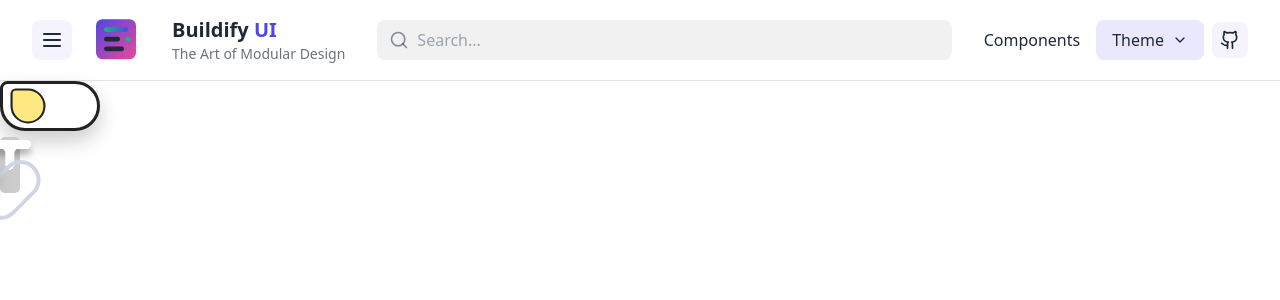
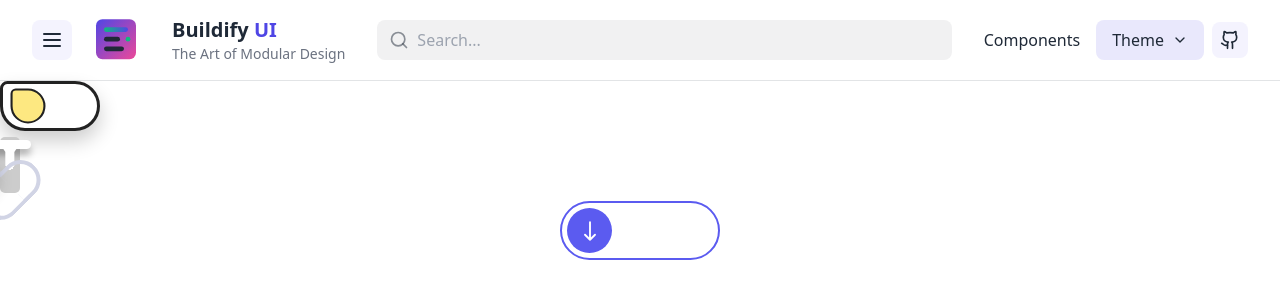
Before and after one commit to MadhavArora1213/BuildifyUi, a React (Vite) app: page / in a window 1280 px wide. Shown: the top 300 px of the page. Built offline with nearby package versions, Linux system fonts and the light colour scheme.

Commit message:
Add Download Toggle Switch

```diff
--- a/src/App3.tsx
+++ b/src/App3.tsx
@@ -4,6 +4,7 @@ import { ThemeProvider } from "./lib/theme/ThemeContext"; // Adjust the path
 import SimpleToggle from "./registry/Components/ToggleSwitches/SimpleToggle";
 import GearToggle from "./registry/Components/ToggleSwitches/GearToggle";
 import LoveToggle from "./registry/Components/ToggleSwitches/LoveToggle";
+import DownloadToggle from "./registry/Components/ToggleSwitches/DownloadToggle";
 const Navbar = lazy(() => import("./components/core/Navbar"));
 
 
@@ -16,6 +17,7 @@ const App3: React.FC = () => {
       <SimpleToggle/>
       <GearToggle/>
       <LoveToggle/>
+      <DownloadToggle/>
       </Suspense>
     </ThemeProvider>
   );
--- /dev/null
+++ b/src/registry/Components/ToggleSwitches/DownloadToggle.tsx
@@ -0,0 +1,234 @@
+import React from 'react';
+import styled from 'styled-components';
+
+const DownloadToggle = () => {
+  return (
+    <StyledWrapper>
+      <div className="container">
+        <label className="label">
+          <input type="checkbox" className="input" />
+          <span className="circle"><svg className="icon" aria-hidden="true" xmlns="http://www.w3.org/2000/svg" fill="none" viewBox="0 0 24 24">
+              <path stroke="currentColor" strokeLinecap="round" strokeLinejoin="round" strokeWidth="1.5" d="M12 19V5m0 14-4-4m4 4 4-4" />
+            </svg>
+            <div className="square" />
+          </span>
+          <p className="title">Download</p>
+          <p className="title">Open</p>
+        </label>
+      </div>
+    </StyledWrapper>
+  );
+}
+
+const StyledWrapper = styled.div`
+  .container {
+    padding: 0;
+    margin: 0;
+    box-sizing: border-box;
+    font-family: Arial, Helvetica, sans-serif;
+    display: flex;
+    justify-content: center;
+    align-items: center;
+  }
+
+  .label {
+    background-color: transparent;
+    border: 2px solid rgb(91, 91, 240);
+    display: flex;
+    align-items: center;
+    border-radius: 50px;
+    width: 160px;
+    cursor: pointer;
+    transition: all 0.4s ease;
+    padding: 5px;
+    position: relative;
+  }
+
+  .label::before {
+    content: "";
+    position: absolute;
+    top: 0;
+    bottom: 0;
+    left: 0;
+    right: 0;
+    background-color: #fff;
+    width: 8px;
+    height: 8px;
+    transition: all 0.4s ease;
+    border-radius: 100%;
+    margin: auto;
+    opacity: 0;
+    visibility: hidden;
+  }
+
+  .label .input {
+    display: none;
+  }
+
+  .label .title {
+    font-size: 17px;
+    color: #fff;
+    transition: all 0.4s ease;
+    position: absolute;
+    right: 18px;
+    bottom: 14px;
+    text-align: center;
+  }
+
+  .label .title:last-child {
+    opacity: 0;
+    visibility: hidden;
+  }
+
+  .label .circle {
+    height: 45px;
+    width: 45px;
+    border-radius: 50%;
+    background-color: rgb(91, 91, 240);
+    display: flex;
+    justify-content: center;
+    align-items: center;
+    transition: all 0.4s ease;
+    position: relative;
+    box-shadow: 0 0 0 0 rgb(255, 255, 255);
+    overflow: hidden;
+  }
+
+  .label .circle .icon {
+    color: #fff;
+    width: 30px;
+    position: absolute;
+    top: 50%;
+    left: 50%;
+    transform: translate(-50%, -50%);
+    transition: all 0.4s ease;
+  }
+
+  .label .circle .square {
+    aspect-ratio: 1;
+    width: 15px;
+    border-radius: 2px;
+    background-color: #fff;
+    opacity: 0;
+    visibility: hidden;
+    position: absolute;
+    top: 50%;
+    left: 50%;
+    transform: translate(-50%, -50%);
+    transition: all 0.4s ease;
+  }
+
+  .label .circle::before {
+    content: "";
+    position: absolute;
+    left: 0;
+    top: 0;
+    background-color: #3333a8;
+    width: 100%;
+    height: 0;
+    transition: all 0.4s ease;
+  }
+
+  .label:has(.input:checked) {
+    width: 57px;
+    animation: installed 0.4s ease 3.5s forwards;
+  }
+
+  .label:has(.input:checked)::before {
+    animation: rotate 3s ease-in-out 0.4s forwards;
+  }
+
+  .label .input:checked + .circle {
+    animation:
+      pulse 1s forwards,
+      circleDelete 0.2s ease 3.5s forwards;
+    rotate: 180deg;
+  }
+
+  .label .input:checked + .circle::before {
+    animation: installing 3s ease-in-out forwards;
+  }
+
+  .label .input:checked + .circle .icon {
+    opacity: 0;
+    visibility: hidden;
+  }
+
+  .label .input:checked ~ .circle .square {
+    opacity: 1;
+    visibility: visible;
+  }
+
+  .label .input:checked ~ .title {
+    opacity: 0;
+    visibility: hidden;
+  }
+
+  .label .input:checked ~ .title:last-child {
+    animation: showInstalledMessage 0.4s ease 3.5s forwards;
+  }
+
+  @keyframes pulse {
+    0% {
+      scale: 0.95;
+      box-shadow: 0 0 0 0 rgba(255, 255, 255, 0.7);
+    }
+    70% {
+      scale: 1;
+      box-shadow: 0 0 0 16px rgba(255, 255, 255, 0);
+    }
+    100% {
+      scale: 0.95;
+      box-shadow: 0 0 0 0 rgba(255, 255, 255, 0);
+    }
+  }
+
+  @keyframes installing {
+    from {
+      height: 0;
+    }
+    to {
+      height: 100%;
+    }
+  }
+
+  @keyframes rotate {
+    0% {
+      transform: rotate(-90deg) translate(27px) rotate(0);
+      opacity: 1;
+      visibility: visible;
+    }
+    99% {
+      transform: rotate(270deg) translate(27px) rotate(270deg);
+      opacity: 1;
+      visibility: visible;
+    }
+    100% {
+      opacity: 0;
+      visibility: hidden;
+    }
+  }
+
+  @keyframes installed {
+    100% {
+      width: 150px;
+      border-color: rgb(35, 174, 35);
+    }
+  }
+
+  @keyframes circleDelete {
+    100% {
+      opacity: 0;
+      visibility: hidden;
+    }
+  }
+
+  @keyframes showInstalledMessage {
+    100% {
+      opacity: 1;
+      visibility: visible;
+      right: 56px;
+    }
+  }`;
+
+export default DownloadToggle;
```
